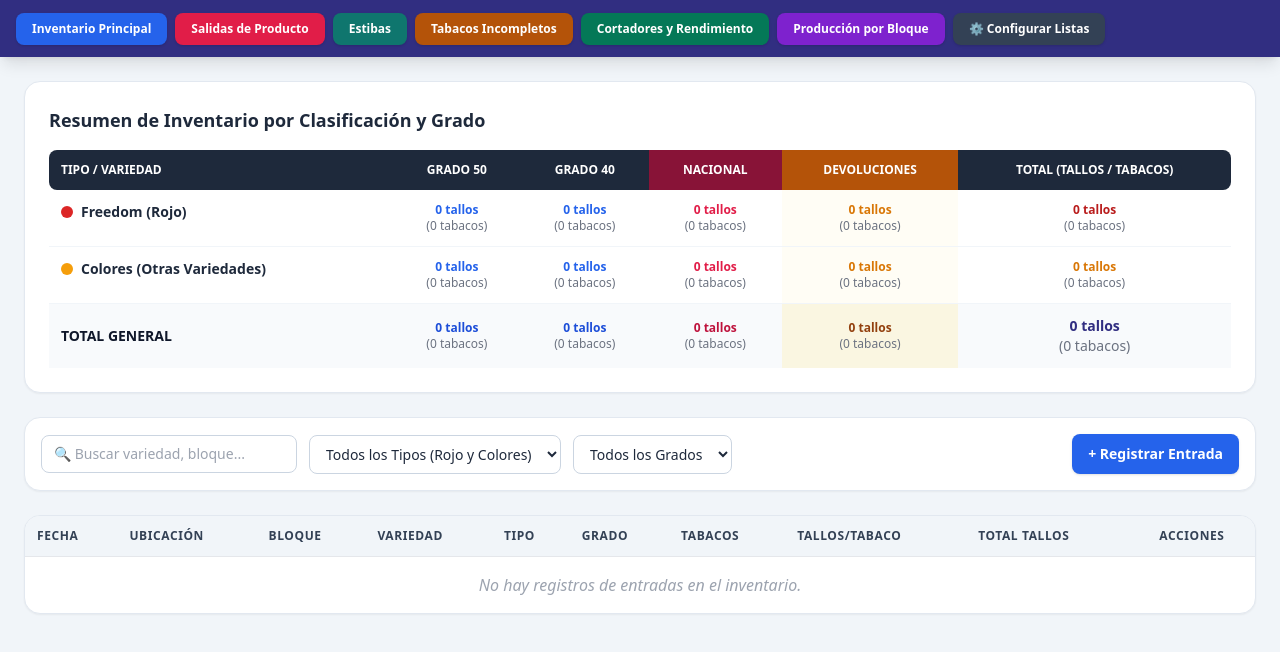
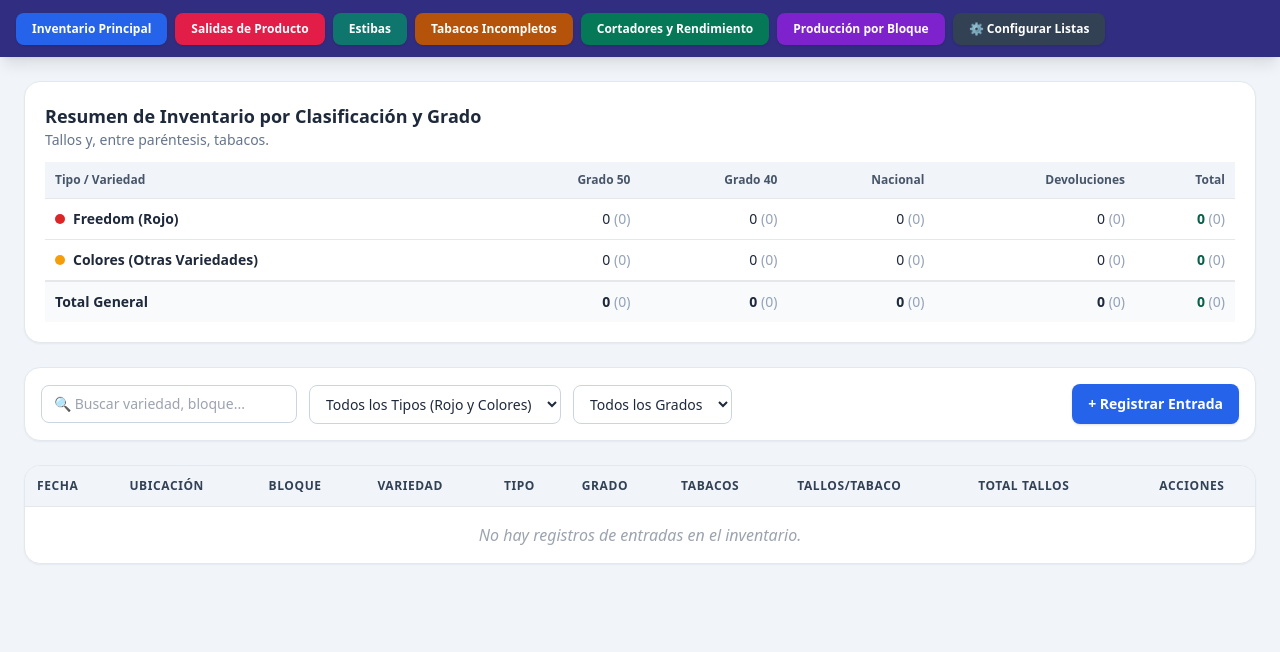
Before and after one commit to jcflowerssas/jcflowerssystem, a website: page public/index.html in a window 1280 px wide. Shown: the part 56-708 px from the top of the page. Drawn offline with nearby package versions, Linux system fonts and the light colour scheme; no server answers.

Commit message:
Se realizan cambios en inventario principal ya que no mostraba la informacion correctamente

```diff
--- a/public/index.html
+++ b/public/index.html
@@ -27,46 +27,51 @@
 
     <main class="max-w-7xl mx-auto p-4 md:p-6 space-y-6">
         <!-- Resumen de Inventario -->
-        <div class="bg-white rounded-2xl shadow-sm p-6 border border-slate-200">
-            <h2 class="text-lg font-bold text-slate-800 mb-4">Resumen de Inventario por Clasificación y Grado </h2>
+        <div class="bg-white rounded-2xl shadow-sm p-5 border border-slate-200 space-y-3">
+            <div>
+                <h2 class="text-lg font-bold text-slate-800">Resumen de Inventario por Clasificación y Grado</h2>
+                <p class="text-sm text-slate-500">Tallos y, entre paréntesis, tabacos.</p>
+            </div>
             <div class="overflow-x-auto">
-                <table class="w-full text-left border-collapse min-w-[800px]">
+                <table class="w-full text-sm border-collapse min-w-[560px]">
                     <thead>
-                        <tr class="bg-slate-800 text-white text-xs uppercase font-semibold">
-                            <th class="p-3 rounded-l-lg">Tipo / Variedad</th>
-                            <th class="p-3 text-center">Grado 50</th>
-                            <th class="p-3 text-center">Grado 40</th>
-                            <th class="p-3 text-center bg-rose-900">Nacional</th>
-                            <th class="p-3 text-center bg-amber-700">Devoluciones</th>
-                            <th class="p-3 text-center rounded-r-lg">Total (Tallos / Tabacos)</th>
+                        <tr class="bg-slate-100 border-b">
+                            <th class="p-2.5 text-left text-xs font-bold text-slate-600">Tipo / Variedad</th>
+                            <th class="p-2.5 text-right text-xs font-bold text-slate-600">Grado 50</th>
+                            <th class="p-2.5 text-right text-xs font-bold text-slate-600">Grado 40</th>
+                            <th class="p-2.5 text-right text-xs font-bold text-slate-600">Nacional</th>
+                            <th class="p-2.5 text-right text-xs font-bold text-slate-600">Devoluciones</th>
+                            <th class="p-2.5 text-right text-xs font-bold text-slate-600">Total</th>
                         </tr>
                     </thead>
-                    <tbody class="divide-y divide-slate-100 text-sm font-semibold">
-                        <tr>
-                            <td class="p-3 flex items-center gap-2"><span class="w-3 h-3 rounded-full bg-red-600"></span> Freedom (Rojo)</td>
-                            <td id="rojo-g50" class="p-3 text-center font-bold text-blue-600 text-xs">0 tallos<br><span class="text-gray-500 font-normal">(0 tabacos)</span></td>
-                            <td id="rojo-g40" class="p-3 text-center font-bold text-blue-600 text-xs">0 tallos<br><span class="text-gray-500 font-normal">(0 tabacos)</span></td>
-                            <td id="rojo-nac" class="p-3 text-center font-bold text-rose-600 text-xs">0 tallos<br><span class="text-gray-500 font-normal">(0 tabacos)</span></td>
-                            <td id="rojo-dev" class="p-3 text-center font-bold text-amber-600 text-xs bg-amber-50/50">0 tallos<br><span class="text-gray-500 font-normal">(0 tabacos)</span></td>
-                            <td id="rojo-total" class="p-3 text-center font-extrabold text-red-700 text-xs">0 tallos<br><span class="text-gray-500 font-normal">(0 tabacos)</span></td>
+                    <tbody>
+                        <tr class="border-b hover:bg-slate-50">
+                            <td class="p-2.5 font-bold text-slate-800"><span class="inline-block w-2.5 h-2.5 rounded-full bg-red-600 mr-2"></span>Freedom (Rojo)</td>
+                            <td id="rojo-g50" class="p-2.5 text-right">0 <span class="text-slate-400 font-normal">(0)</span></td>
+                            <td id="rojo-g40" class="p-2.5 text-right">0 <span class="text-slate-400 font-normal">(0)</span></td>
+                            <td id="rojo-nac" class="p-2.5 text-right">0 <span class="text-slate-400 font-normal">(0)</span></td>
+                            <td id="rojo-dev" class="p-2.5 text-right">0 <span class="text-slate-400 font-normal">(0)</span></td>
+                            <td id="rojo-total" class="p-2.5 text-right font-extrabold text-emerald-800">0 <span class="text-slate-400 font-normal">(0)</span></td>
                         </tr>
-                        <tr>
-                            <td class="p-3 flex items-center gap-2"><span class="w-3 h-3 rounded-full bg-amber-500"></span> Colores (Otras Variedades)</td>
-                            <td id="color-g50" class="p-3 text-center font-bold text-blue-600 text-xs">0 tallos<br><span class="text-gray-500 font-normal">(0 tabacos)</span></td>
-                            <td id="color-g40" class="p-3 text-center font-bold text-blue-600 text-xs">0 tallos<br><span class="text-gray-500 font-normal">(0 tabacos)</span></td>
-                            <td id="color-nac" class="p-3 text-center font-bold text-rose-600 text-xs">0 tallos<br><span class="text-gray-500 font-normal">(0 tabacos)</span></td>
-                            <td id="color-dev" class="p-3 text-center font-bold text-amber-600 text-xs bg-amber-50/50">0 tallos<br><span class="text-gray-500 font-normal">(0 tabacos)</span></td>
-                            <td id="color-total" class="p-3 text-center font-extrabold text-amber-600 text-xs">0 tallos<br><span class="text-gray-500 font-normal">(0 tabacos)</span></td>
-                        </tr>
-                        <tr class="bg-slate-50 font-black text-slate-900">
-                            <td class="p-3">TOTAL GENERAL</td>
-                            <td id="tot-g50" class="p-3 text-center text-blue-700 text-xs">0 tallos<br><span class="text-gray-500 font-normal">(0 tabacos)</span></td>
-                            <td id="tot-g40" class="p-3 text-center text-blue-700 text-xs">0 tallos<br><span class="text-gray-500 font-normal">(0 tabacos)</span></td>
-                            <td id="tot-nac" class="p-3 text-center text-rose-700 text-xs">0 tallos<br><span class="text-gray-500 font-normal">(0 tabacos)</span></td>
-                            <td id="tot-dev" class="p-3 text-center text-amber-800 text-xs bg-amber-100/50">0 tallos<br><span class="text-gray-500 font-normal">(0 tabacos)</span></td>
-                            <td id="tot-general" class="p-3 text-center text-indigo-900 text-sm">0 tallos<br><span class="text-gray-600 font-normal">(0 tabacos)</span></td>
+                        <tr class="border-b hover:bg-slate-50">
+                            <td class="p-2.5 font-bold text-slate-800"><span class="inline-block w-2.5 h-2.5 rounded-full bg-amber-500 mr-2"></span>Colores (Otras Variedades)</td>
+                            <td id="color-g50" class="p-2.5 text-right">0 <span class="text-slate-400 font-normal">(0)</span></td>
+                            <td id="color-g40" class="p-2.5 text-right">0 <span class="text-slate-400 font-normal">(0)</span></td>
+                            <td id="color-nac" class="p-2.5 text-right">0 <span class="text-slate-400 font-normal">(0)</span></td>
+                            <td id="color-dev" class="p-2.5 text-right">0 <span class="text-slate-400 font-normal">(0)</span></td>
+                            <td id="color-total" class="p-2.5 text-right font-extrabold text-emerald-800">0 <span class="text-slate-400 font-normal">(0)</span></td>
                         </tr>
                     </tbody>
+                    <tfoot>
+                        <tr class="bg-slate-50 font-extrabold border-t-2">
+                            <td class="p-2.5">Total General</td>
+                            <td id="tot-g50" class="p-2.5 text-right">0 <span class="text-slate-400 font-normal">(0)</span></td>
+                            <td id="tot-g40" class="p-2.5 text-right">0 <span class="text-slate-400 font-normal">(0)</span></td>
+                            <td id="tot-nac" class="p-2.5 text-right">0 <span class="text-slate-400 font-normal">(0)</span></td>
+                            <td id="tot-dev" class="p-2.5 text-right">0 <span class="text-slate-400 font-normal">(0)</span></td>
+                            <td id="tot-general" class="p-2.5 text-right text-emerald-800">0 <span class="text-slate-400 font-normal">(0)</span></td>
+                        </tr>
+                    </tfoot>
                 </table>
             </div>
         </div>
--- a/public/js/inventario.js
+++ b/public/js/inventario.js
@@ -176,13 +176,37 @@ function renderizarSalidas() {
     });
 }
 
-window.cargarInventario = async function() {
+// Tabla de registros: más recientes primero, con filtros y límite de filas
+const LIMITE_TABLA = 50;
+window.mostrarTodoInventario = false;
+
+const sinAcentos = t => String(t || '').toLowerCase().normalize('NFD').replace(/[\u0300-\u036f]/g, '');
+
+function listaTabla(entradas) {
+    const q = sinAcentos(document.getElementById('input-buscar')?.value).trim();
+    const clase = document.getElementById('filtro-clasificacion')?.value || 'todos';
+    const grado = (document.getElementById('filtro-grado')?.value || 'todos').toLowerCase();
+
+    const filtradas = entradas.filter(item => {
+        const esRojo = (item.variedad || '').toLowerCase().includes('freedom') || (item.tipo || '').toLowerCase() === 'rojo';
+        if (clase === 'freedom' && !esRojo) return false;
+        if (clase === 'colores' && esRojo) return false;
+        if (grado !== 'todos' && String(item.grado || '').trim().toLowerCase() !== grado) return false;
+        if (!q) return true;
+        return sinAcentos([item.fecha, item.ubicacion, item.bloque, item.variedad, item.grado].join(' ')).includes(q);
+    }).sort((a, b) => String(b.fecha || '').localeCompare(String(a.fecha || '')) || (Number(b.id) || 0) - (Number(a.id) || 0));
+
+    window._totalFiltradas = filtradas.length;
+    return window.mostrarTodoInventario ? filtradas : filtradas.slice(0, LIMITE_TABLA);
+}
+
+window.cargarInventario = async function(opciones) {
     const tbody = document.getElementById('tabla-inventario-body');
 
     const entradas = window.entradasGlobal || JSON.parse(localStorage.getItem('app_entradas') || '[]');
 
     // 1. Actualizar la tabla de resumen superior con la columna de Devoluciones separada
-    await actualizarTablaResumen();
+    if (!(opciones && opciones.soloTabla)) await actualizarTablaResumen();
 
     // 2. Renderizar la tabla de registros individuales con botón Eliminar
     if (tbody) {
@@ -193,7 +217,8 @@ window.cargarInventario = async function() {
             return;
         }
 
-        entradas.forEach(item => {
+        const mostradas = listaTabla(entradas);
+        mostradas.forEach(item => {
             const tallosTotales = Number(item.totalTallos) || (Number(item.tabacos || 0) * Number(item.tallosPorTabaco || 40)) || 0;
             const esRojo = (item.variedad || '').toLowerCase().includes('freedom') || (item.tipo && item.tipo.toLowerCase() === 'rojo');
 
@@ -221,8 +246,26 @@ window.cargarInventario = async function() {
             `;
             tbody.appendChild(tr);
         });
+
+        const total = window._totalFiltradas || 0;
+        const fila = document.createElement('tr');
+        if (total === 0) {
+            fila.innerHTML = '<td colspan="10" class="p-4 text-center text-gray-400 italic">No hay registros con esos filtros.</td>';
+            tbody.appendChild(fila);
+        } else if (total > mostradas.length) {
+            fila.innerHTML = `<td colspan="10" class="p-3 text-center"><button type="button" onclick="window.mostrarTodoInventario = true; cargarInventario({ soloTabla: true })" class="px-4 py-2 bg-slate-100 hover:bg-slate-200 text-slate-700 font-bold rounded-lg text-xs">Mostrar todas (${total})</button></td>`;
+            tbody.appendChild(fila);
+        }
     }
 };
+
+// Búsqueda y filtros de la tabla: solo vuelven a dibujar la tabla (el resumen no cambia)
+document.addEventListener('DOMContentLoaded', () => {
+    const refrescar = () => { window.mostrarTodoInventario = false; cargarInventario({ soloTabla: true }); };
+    document.getElementById('input-buscar')?.addEventListener('input', refrescar);
+    document.getElementById('filtro-clasificacion')?.addEventListener('change', refrescar);
+    document.getElementById('filtro-grado')?.addEventListener('change', refrescar);
+});
 
 window.actualizarTablaResumen = async function() {
     let entradas = [];
@@ -319,7 +362,7 @@ window.actualizarTablaResumen = async function() {
     const setTexto = (id, tallos, tabacos) => {
         const el = document.getElementById(id);
         if (el) {
-            el.innerHTML = `${tallos.toLocaleString()} tallos<br><span class="text-gray-500 font-normal">(${tabacos.toLocaleString()} tabacos)</span>`;
+            el.innerHTML = `${tallos.toLocaleString()} <span class="text-slate-400 font-normal">(${tabacos.toLocaleString()})</span>`;
         }
     };
 
```
